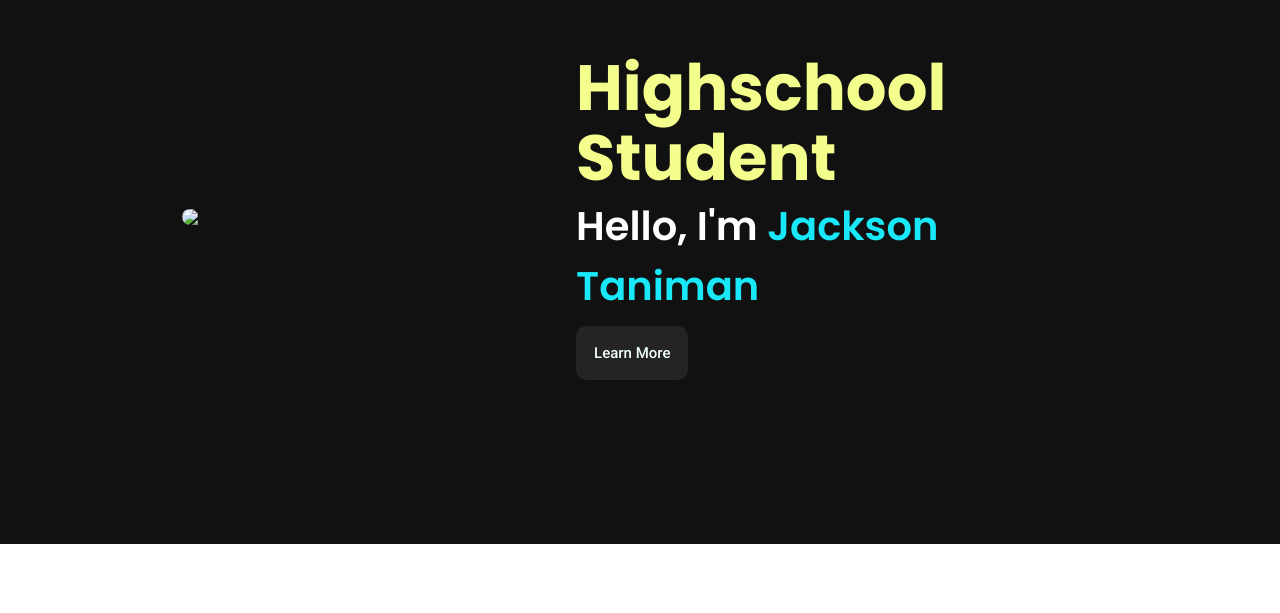
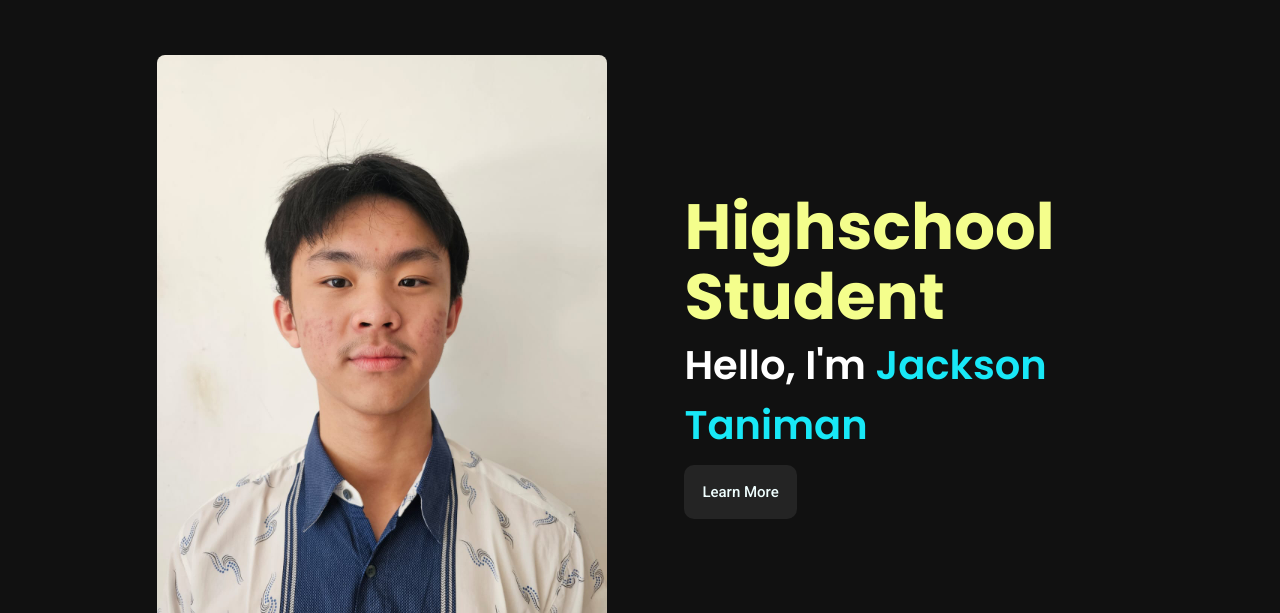
Before and after one commit to JackTan627/Portfolio-Website, a plain HTML site: page index.html in a window 1280 px wide. Shown: the part 187-800 px from the top of the page. Drawn offline with Linux system fonts and the light colour scheme; a web font is replaced by a local one.

Commit message:
Update index.html

```diff
--- a/index.html
+++ b/index.html
@@ -2,7 +2,7 @@
 <html>
     <head>
         <title>JTann</title>
-        <link rel="icon" type="images/jpg" href="/Coding Project/Website Portfolio/Images/favicon.png">
+        <link rel="icon" type="images/jpg" href="/Images/favicon.png">
         <link rel="stylesheet" href="style.css">
         <link rel="preconnect" href="https://fonts.googleapis.com">
         <link rel="preconnect" href="https://fonts.gstatic.com" crossorigin>
@@ -22,7 +22,7 @@
         </header>
 
         <main class="me">
-            <img src="/Coding Project/Website Portfolio/Images/Ur Face.jpg" height="auto" width="450px" id="face">
+            <img src="/Images/Ur Face.jpg" height="auto" width="450px" id="face">
             <div class="learn">
                 <h1 id="stat">Highschool Student</h1>
                 <h2 id="name">Hello, I'm <a>Jackson Taniman</a></h2>
```
